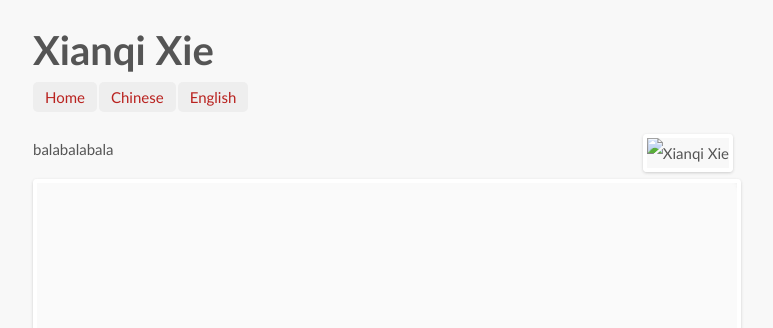
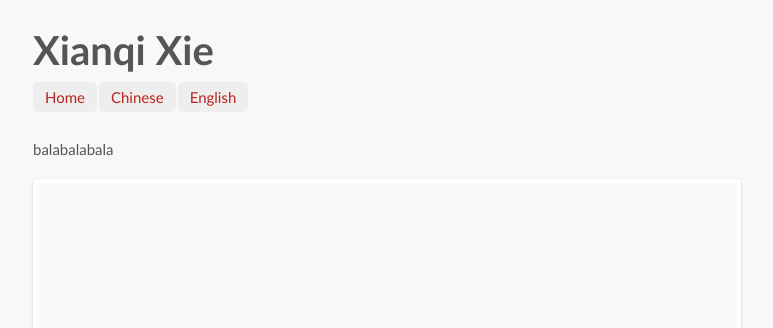
Before and after one commit to xiexianqi/xiexianqi.github.io, a Jekyll site: the page built from index.md, in a window 1280 px wide. Shown: the top 328 px of the page, without its empty margins (257-1030 px from the left). Built offline with Jekyll 4.4.1, drawn with Linux system fonts in a browser that asks for light colours; some web fonts are replaced.

Commit message:
Update home.html

```diff
--- a/_layouts/home.html
+++ b/_layouts/home.html
@@ -49,7 +49,7 @@
   <li><a href="/cn/">Chinese</a></li>
   <li><a href="/en/">English</a></li>
 </ul>
-{% if page.avatar %} <p><img src="" title="Xianqi Xie" align="right" /></p> {% endif %}
+{% if page.avatar %} {% endif %}
 {{ content }}
 <footer>
   <p><small>Powered by <a href="https://github.com/mojombo/jekyll">Jekyll</a> on GitHub | Copyright 2005 - {{site.time | date:"%Y"}} by <a href="http://xianqi.name">Xianqi Xie</a> | <span class="label label-info">{{site.time | date:"%Y-%m-%d %H:%M:%S"}}</span></small></p>
```
